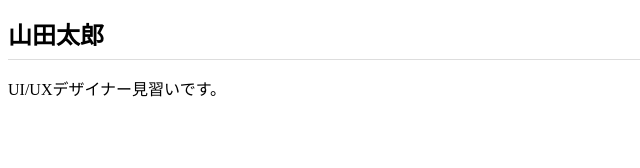
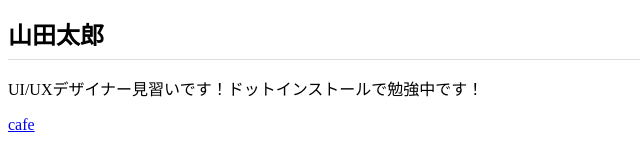
Before and after one commit to juke-footwork/juke-footwork.github.io, a plain HTML site: page index.html in a window 1280 px wide. Shown: the whole page, without its empty margins (0-640 px from the left). Drawn offline with Linux system fonts and the light colour scheme.

Commit message:
Add files via upload

```diff
--- a/index.html
+++ b/index.html
@@ -9,6 +9,7 @@
 </head>
 <body>
   <h1>山田太郎</h1>
-  <p>UI/UXデザイナー見習いです。</p>
+  <p>UI/UXデザイナー見習いです！ドットインストールで勉強中です！</p>
+  <a href=" ">cafe</a>
 </body>
 </html>
```
